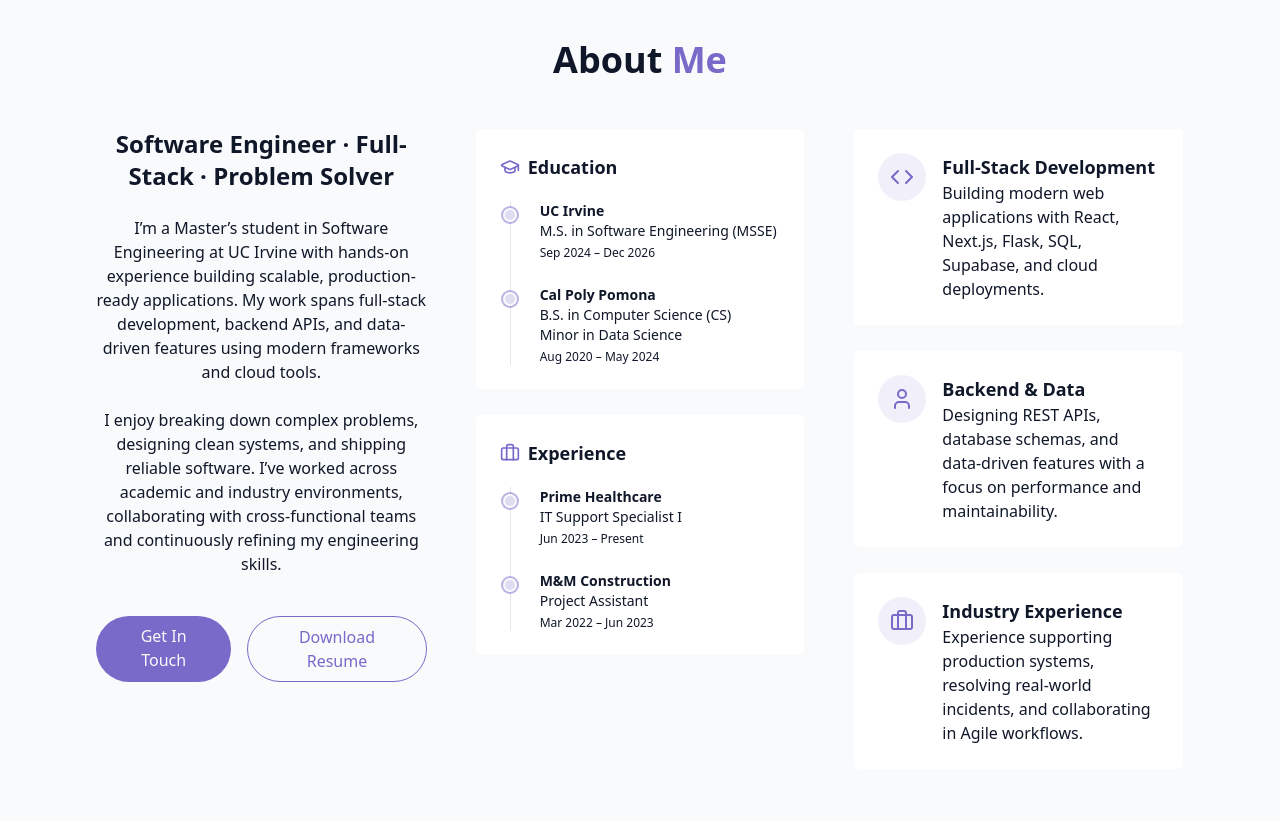
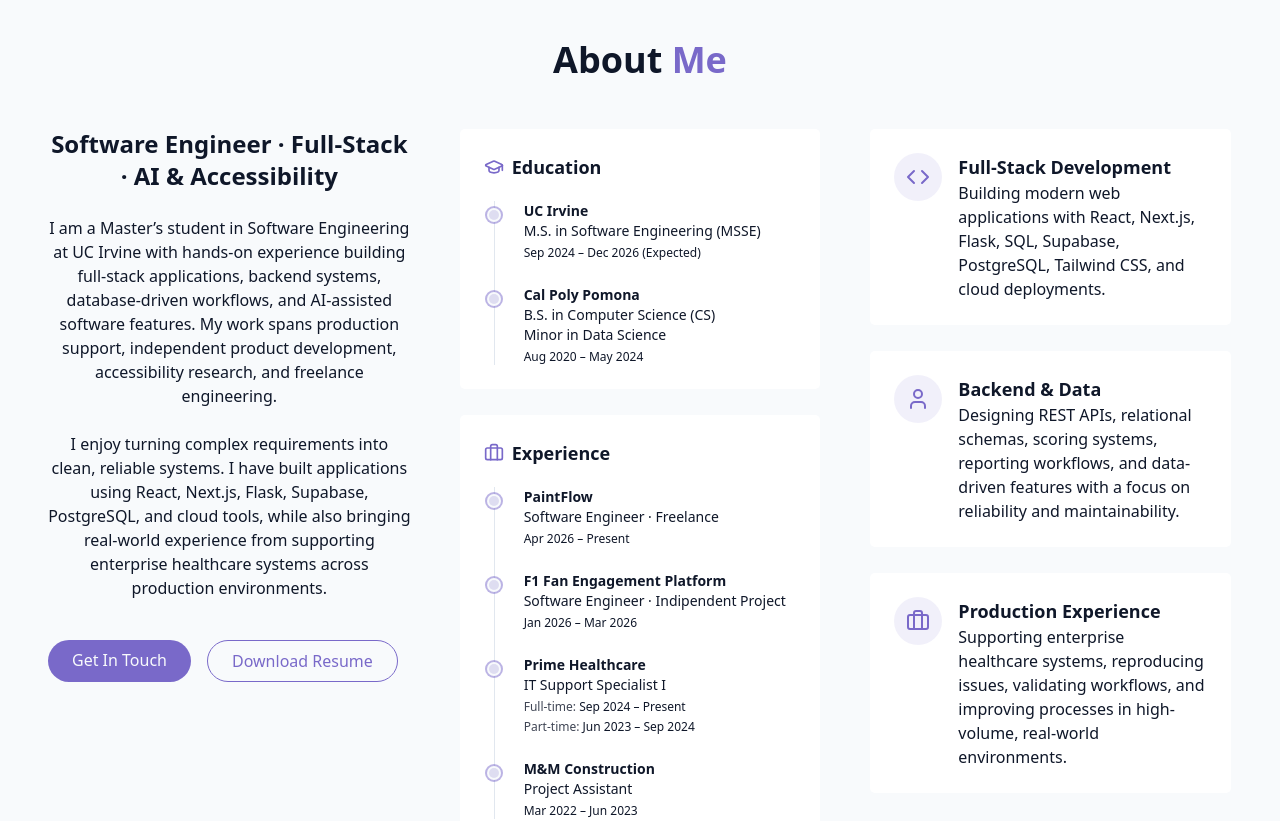
Before and after one commit to abdulksyed10/My-Portfolio-Website, a React (Vite) app: page / in a window 1280 px wide. Shown: the part 820-1641 px from the top of the page. Built offline with nearby package versions, Linux system fonts and the light colour scheme.

Commit message:
Updated resume and about section

```diff
--- a/src/components/AboutSection.jsx
+++ b/src/components/AboutSection.jsx
@@ -5,7 +5,7 @@ export const AboutSection = () => {
     {
       school: "UC Irvine",
       program: "M.S. in Software Engineering (MSSE)",
-      dates: "Sep 2024 – Dec 2026",
+      dates: "Sep 2024 – Dec 2026 (Expected)",
     },
     {
       school: "Cal Poly Pomona",
@@ -17,9 +17,28 @@ export const AboutSection = () => {
 
   const experience = [
     {
+      company: "PaintFlow",
+      role: "Software Engineer · Freelance",
+      dates: "Apr 2026 – Present",
+    },
+    {
+      company: "F1 Fan Engagement Platform",
+      role: "Software Engineer · Indipendent Project",
+      dates: "Jan 2026 – Mar 2026",
+    },
+    {
       company: "Prime Healthcare",
       role: "IT Support Specialist I",
-      dates: "Jun 2023 – Present",
+      periods: [
+        {
+          label: "Full-time",
+          dates: "Sep 2024 – Present",
+        },
+        {
+          label: "Part-time",
+          dates: "Jun 2023 – Sep 2024",
+        },
+      ],
     },
     {
       company: "M&M Construction",
@@ -30,32 +49,32 @@ export const AboutSection = () => {
 
   return (
     <section id="about" className="py-5 px-4 relative">
-      {/* Wider container so we use the side space */}
-      <div className="container mx-auto max-w-6xl">
+      <div className="container mx-auto">
         <h2 className="text-3xl md:text-4xl font-bold mb-12 text-center">
           About <span className="text-primary"> Me</span>
         </h2>
 
-        {/* Use 3 columns and let the right column be slightly wider */}
         <div className="grid grid-cols-1 lg:grid-cols-3 gap-10 lg:gap-12 items-start">
           {/* Left */}
-          <div className="space-y-6 lg">
+          <div className="space-y-6">
             <h3 className="text-2xl font-semibold">
-              Software Engineer · Full-Stack · Problem Solver
+              Software Engineer · Full-Stack · AI & Accessibility
             </h3>
 
             <p className="text-muted-foreground">
-              I’m a Master’s student in Software Engineering at UC Irvine with
-              hands-on experience building scalable, production-ready
-              applications. My work spans full-stack development, backend APIs,
-              and data-driven features using modern frameworks and cloud tools.
+              I am a Master’s student in Software Engineering at UC Irvine with
+              hands-on experience building full-stack applications, backend
+              systems, database-driven workflows, and AI-assisted software
+              features. My work spans production support, independent product
+              development, accessibility research, and freelance engineering.
             </p>
 
             <p className="text-muted-foreground">
-              I enjoy breaking down complex problems, designing clean systems,
-              and shipping reliable software. I’ve worked across academic and
-              industry environments, collaborating with cross-functional teams
-              and continuously refining my engineering skills.
+              I enjoy turning complex requirements into clean, reliable systems.
+              I have built applications using React, Next.js, Flask, Supabase,
+              PostgreSQL, and cloud tools, while also bringing real-world
+              experience from supporting enterprise healthcare systems across
+              production environments.
             </p>
 
             <div className="flex flex-col sm:flex-row gap-4 pt-4 justify-center lg:justify-start">
@@ -64,17 +83,16 @@ export const AboutSection = () => {
               </a>
 
               <a
-                href="\\Abdul-Kalam-Syed-SWE-Resume.pdf"
-                target="_blank"
-                rel="noopener noreferrer"
-                className="px-6 py-2 rounded-full border border-primary text-primary hover:bg-primary/10 transition-colors duration-300"
+                href="/Abdul-Kalam-Syed-SWE-Internship-Resume.pdf"
+                download="Abdul-Kalam-Syed-SWE-Internship-Resume.pdf"
+                className="px-6 py-2 rounded-full border border-primary text-primary hover:bg-primary/10 transition-colors duration-300 text-center"
               >
                 Download Resume
               </a>
             </div>
           </div>
 
-          {/* Middle: Timeline (fixed alignment) */}
+          {/* Middle: Timeline */}
           <div className="space-y-6">
             <div className="gradient-border p-6 card-hover">
               <div className="text-left">
@@ -100,17 +118,20 @@ export const AboutSection = () => {
           </div>
 
           {/* Right */}
-          <div className="grid grid-cols-1 gap-6 lg">
+          <div className="grid grid-cols-1 gap-6">
             <div className="gradient-border p-6 card-hover">
               <div className="flex items-start gap-4">
                 <div className="p-3 rounded-full bg-primary/10">
                   <Code className="h-6 w-6 text-primary" />
                 </div>
                 <div className="text-left">
-                  <h4 className="font-semibold text-lg">Full-Stack Development</h4>
+                  <h4 className="font-semibold text-lg">
+                    Full-Stack Development
+                  </h4>
                   <p className="text-muted-foreground">
                     Building modern web applications with React, Next.js, Flask,
-                    SQL, Supabase, and cloud deployments.
+                    SQL, Supabase, PostgreSQL, Tailwind CSS, and cloud
+                    deployments.
                   </p>
                 </div>
               </div>
@@ -124,8 +145,9 @@ export const AboutSection = () => {
                 <div className="text-left">
                   <h4 className="font-semibold text-lg">Backend & Data</h4>
                   <p className="text-muted-foreground">
-                    Designing REST APIs, database schemas, and data-driven
-                    features with a focus on performance and maintainability.
+                    Designing REST APIs, relational schemas, scoring systems,
+                    reporting workflows, and data-driven features with a focus
+                    on reliability and maintainability.
                   </p>
                 </div>
               </div>
@@ -137,10 +159,13 @@ export const AboutSection = () => {
                   <Briefcase className="h-6 w-6 text-primary" />
                 </div>
                 <div className="text-left">
-                  <h4 className="font-semibold text-lg">Industry Experience</h4>
+                  <h4 className="font-semibold text-lg">
+                    Production Experience
+                  </h4>
                   <p className="text-muted-foreground">
-                    Experience supporting production systems, resolving
-                    real-world incidents, and collaborating in Agile workflows.
+                    Supporting enterprise healthcare systems, reproducing
+                    issues, validating workflows, and improving processes in
+                    high-volume, real-world environments.
                   </p>
                 </div>
               </div>
@@ -155,13 +180,11 @@ export const AboutSection = () => {
 function Timeline({ items, type }) {
   return (
     <div className="mt-5 relative">
-      {/* Line: aligned to the center of the dots */}
       <div className="absolute left-2.5 top-0 bottom-0 w-px bg-border" />
 
       <div className="space-y-6">
         {items.map((item, idx) => (
           <div key={`${type}-${idx}`} className="relative pl-10">
-            {/* Dot: perfectly centered over the line */}
             <span className="absolute left-2.5 top-[0.45rem] -translate-x-1/2 h-3.5 w-3.5 rounded-full bg-background ring-2 ring-primary/50">
               <span className="absolute inset-0.5 rounded-full bg-primary/20" />
             </span>
@@ -171,8 +194,14 @@ function Timeline({ items, type }) {
                 <div className="text-sm font-semibold text-foreground">
                   {item.school}
                 </div>
-                <div className="text-sm text-muted-foreground">{item.program}</div>
-                <div className="text-sm text-muted-foreground">{item.minor}</div>
+                <div className="text-sm text-muted-foreground">
+                  {item.program}
+                </div>
+                {item.minor && (
+                  <div className="text-sm text-muted-foreground">
+                    {item.minor}
+                  </div>
+                )}
                 <div className="text-xs text-muted-foreground mt-1">
                   {item.dates}
                 </div>
@@ -182,10 +211,36 @@ function Timeline({ items, type }) {
                 <div className="text-sm font-semibold text-foreground">
                   {item.company}
                 </div>
-                <div className="text-sm text-muted-foreground">{item.role}</div>
-                <div className="text-xs text-muted-foreground mt-1">
-                  {item.dates}
+
+                <div className="text-sm text-muted-foreground">
+                  {item.role}
                 </div>
+
+                {item.location && (
+                  <div className="text-xs text-muted-foreground">
+                    {item.location}
+                  </div>
+                )}
+
+                {item.periods ? (
+                  <div className="mt-1 space-y-1">
+                    {item.periods.map((period, periodIdx) => (
+                      <div
+                        key={`${item.company}-${periodIdx}`}
+                        className="text-xs text-muted-foreground"
+                      >
+                        <span className="font-medium text-foreground/80">
+                          {period.label}:
+                        </span>{" "}
+                        {period.dates}
+                      </div>
+                    ))}
+                  </div>
+                ) : (
+                  <div className="text-xs text-muted-foreground mt-1">
+                    {item.dates}
+                  </div>
+                )}
               </>
             )}
           </div>
```
Also changed, not shown: 1 other file (tests, documents, lock files or other folders).
